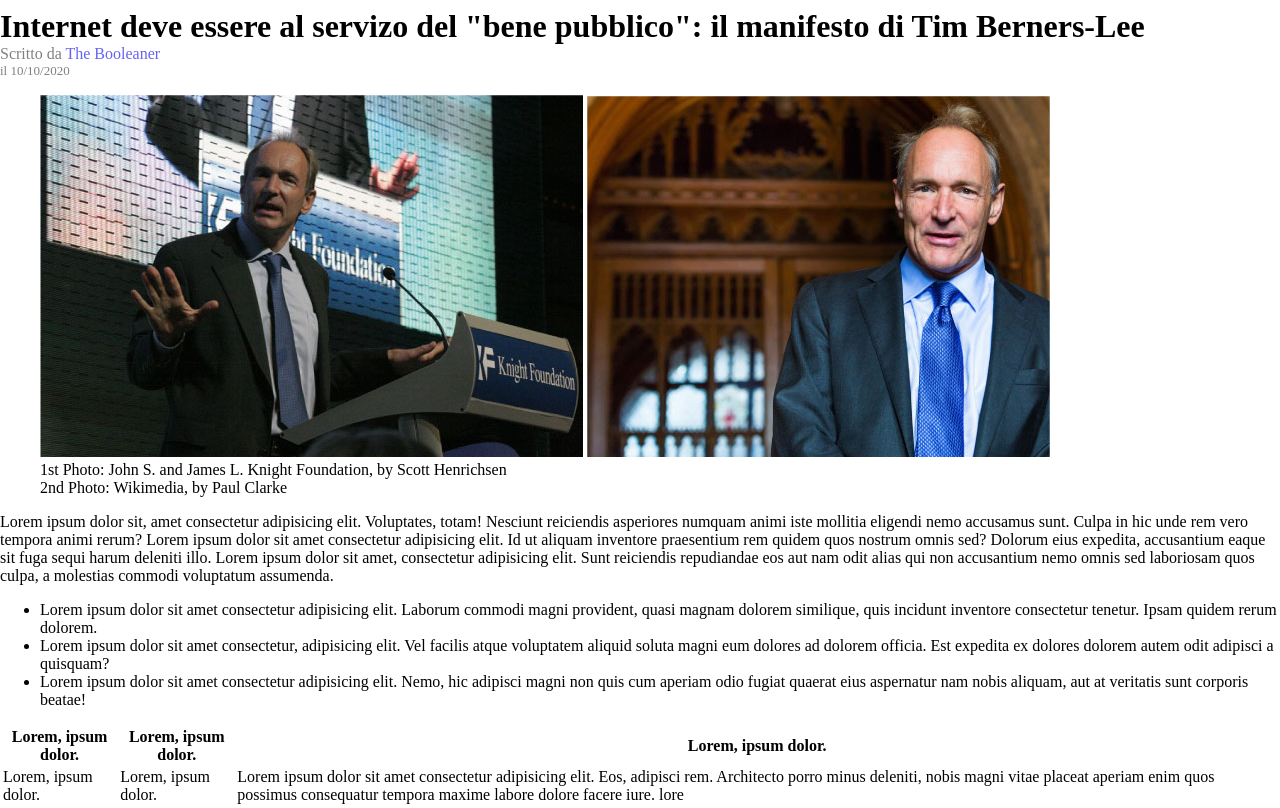
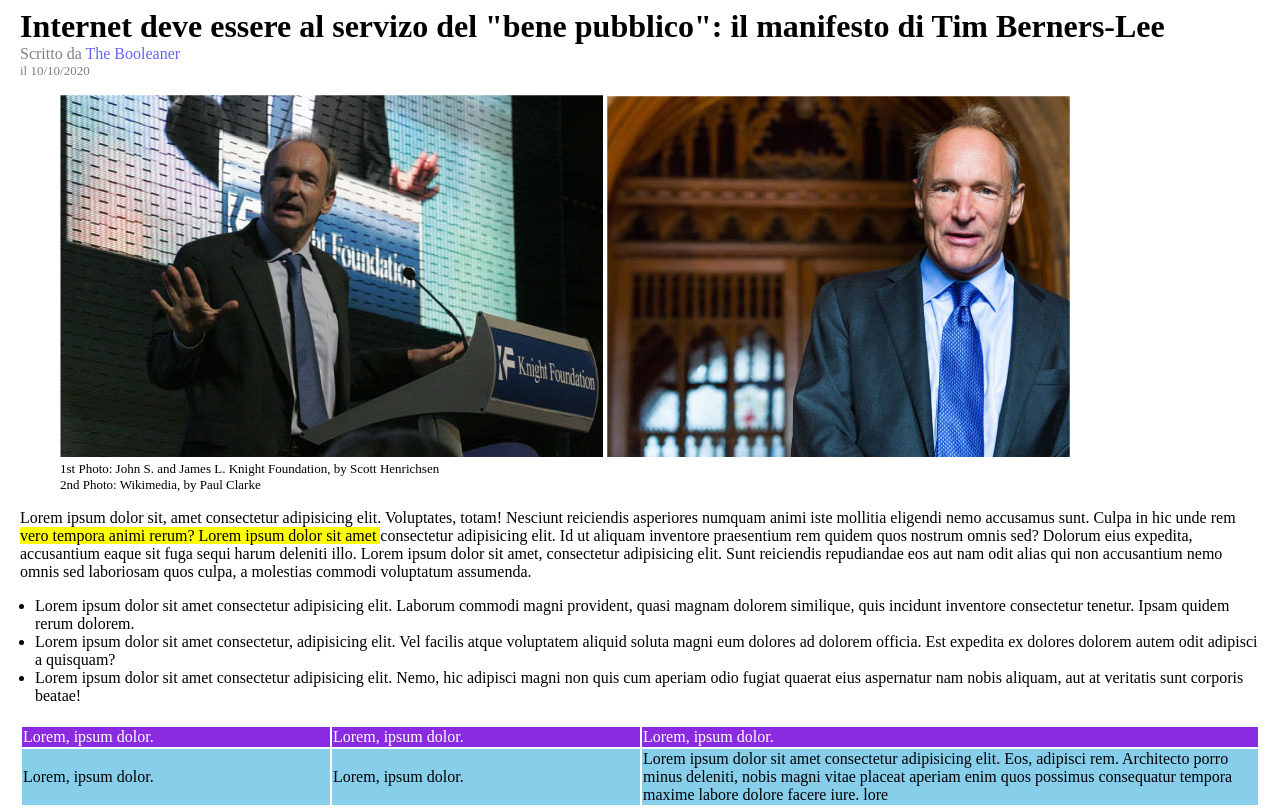
Before and after one commit to nabilmoutahir/html-css-booleaner, a plain HTML site: page index.html in a window 1280 px wide. Shown: the part 123-931 px from the top of the page. Drawn offline with Linux system fonts and the light colour scheme.

Commit message:
add table style

```diff
--- a/css/style.css
+++ b/css/style.css
@@ -1,5 +1,9 @@
 body {
     margin: 0;
+}
+
+.conteiner {
+    margin: 20px;
 }
 
 /* HEADER: BANNER */
@@ -34,4 +38,43 @@ body {
     font-size: small;
 }
 
-/*  */
+/* IMMAGINI */
+.caption {
+    font-size: small;
+}
+
+/* ARTICOLI */
+.marked {
+    background-color: yellow;
+}
+
+/* LISTA */
+.list {
+    padding-left: 15px;
+}
+
+/* TABELLA */
+table{
+    margin: 20px 0px 20px 0px;
+}
+
+.row1 {
+    background-color: blueviolet;
+    color: white;
+}
+
+.row2 {
+    background-color: skyblue;
+}
+
+.row3 {
+    background-color: white;
+}
+
+.row4 {
+    background-color: skyblue;
+}
+
+.cell-long{
+    width: 50%;
+}
--- a/index.html
+++ b/index.html
@@ -16,6 +16,8 @@
             </div>
         </header>
 
+
+        <div class="conteiner">
             <main>
                 <!-- TITOLO -->
                 <section>
@@ -34,8 +36,8 @@
                 <figure>
                     <img src="./img/tim-1.jpg" alt="">
                     <img src="./img/tim-2.jpg" alt="">
-                <figcaption>1st Photo: John S. and James L. Knight Foundation, by Scott Henrichsen</figcaption>
-                <figcaption>2nd Photo: Wikimedia, by Paul Clarke</figcaption>
+                    <figcaption class="caption">1st Photo: John S. and James L. Knight Foundation, by Scott Henrichsen</figcaption>
+                    <figcaption class="caption">2nd Photo: Wikimedia, by Paul Clarke</figcaption>
                 </figure>
 
                 <!-- PARAGRAFO 1 -->
@@ -55,7 +57,7 @@
 
                 <!-- LISTA -->
                 <section>
-                <ul>
+                    <ul class="list">
                         <li>
                             Lorem ipsum dolor sit amet consectetur adipisicing elit. Laborum commodi magni provident, quasi magnam dolorem similique, quis incidunt inventore consectetur tenetur. Ipsam quidem rerum dolorem.
                         </li>
@@ -74,21 +76,21 @@
                 <section>
                     <table>
                         <thead>
-                        <tr>
-                            <th>
+                            <tr class="row1">
+                                <td>
                                     Lorem, ipsum dolor.
-                            </th>
-                            <th>
+                                </td>
+                                <td>
                                     Lorem, ipsum dolor.
-                            </th>
-                            <th>
+                                </td>
+                                <td class="cell-long">
                                     Lorem, ipsum dolor.
-                            </th>
+                                </td>
                             </tr>
                         </thead>
 
                         <tbody>
-                        <tr>
+                            <tr class="row2">
                                 <td>
                                     Lorem, ipsum dolor.
                                 </td>
@@ -112,7 +114,7 @@
                                 </td>
                             </tr>
 
-                        <tr>
+                            <tr class="row4">
                                 <td>
                                     Lorem, ipsum dolor.
                                 </td>
@@ -154,6 +156,7 @@
                     Lorem, ipsum dolor.
                 </div>
             </footer>
+        </div>
     </body>
 
 </html>
```
Lines whose indentation alone changed are shown as unchanged.
